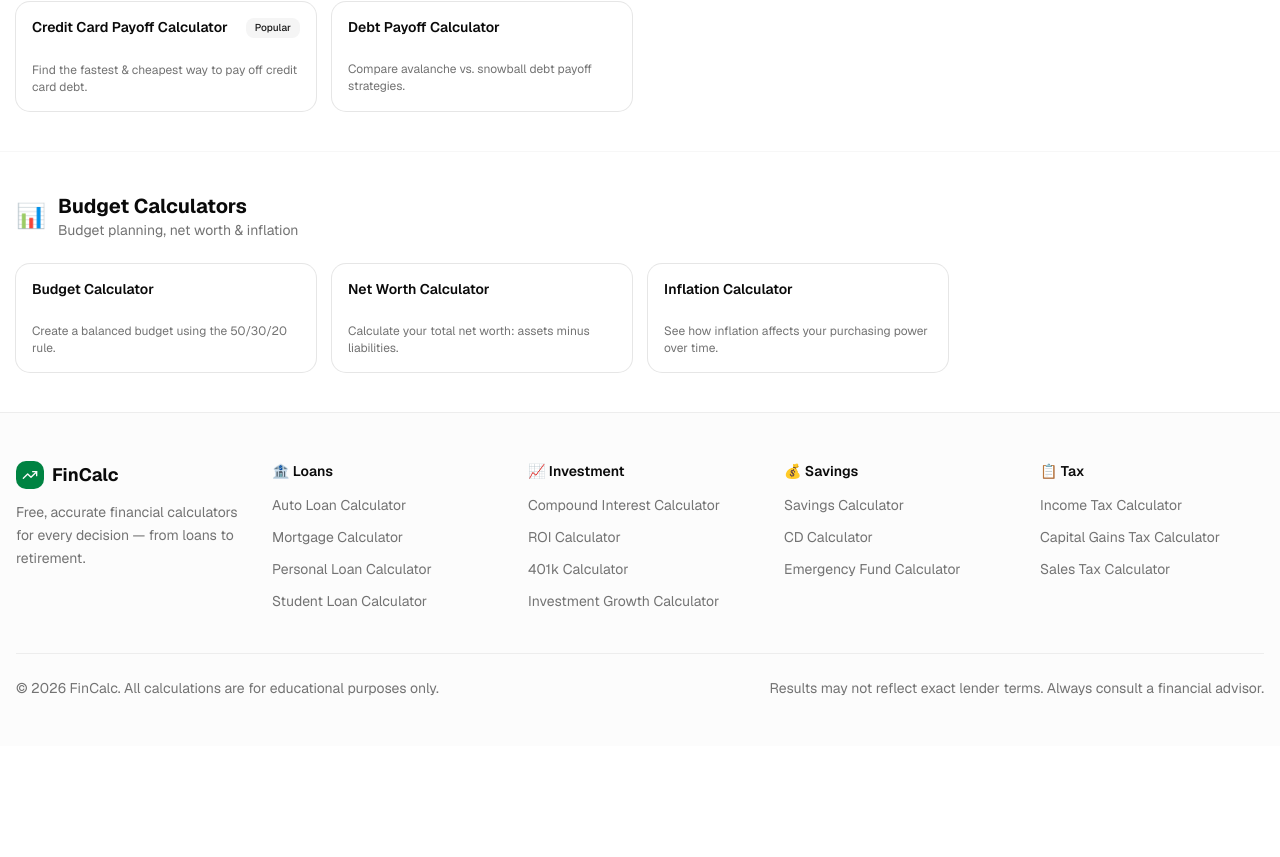
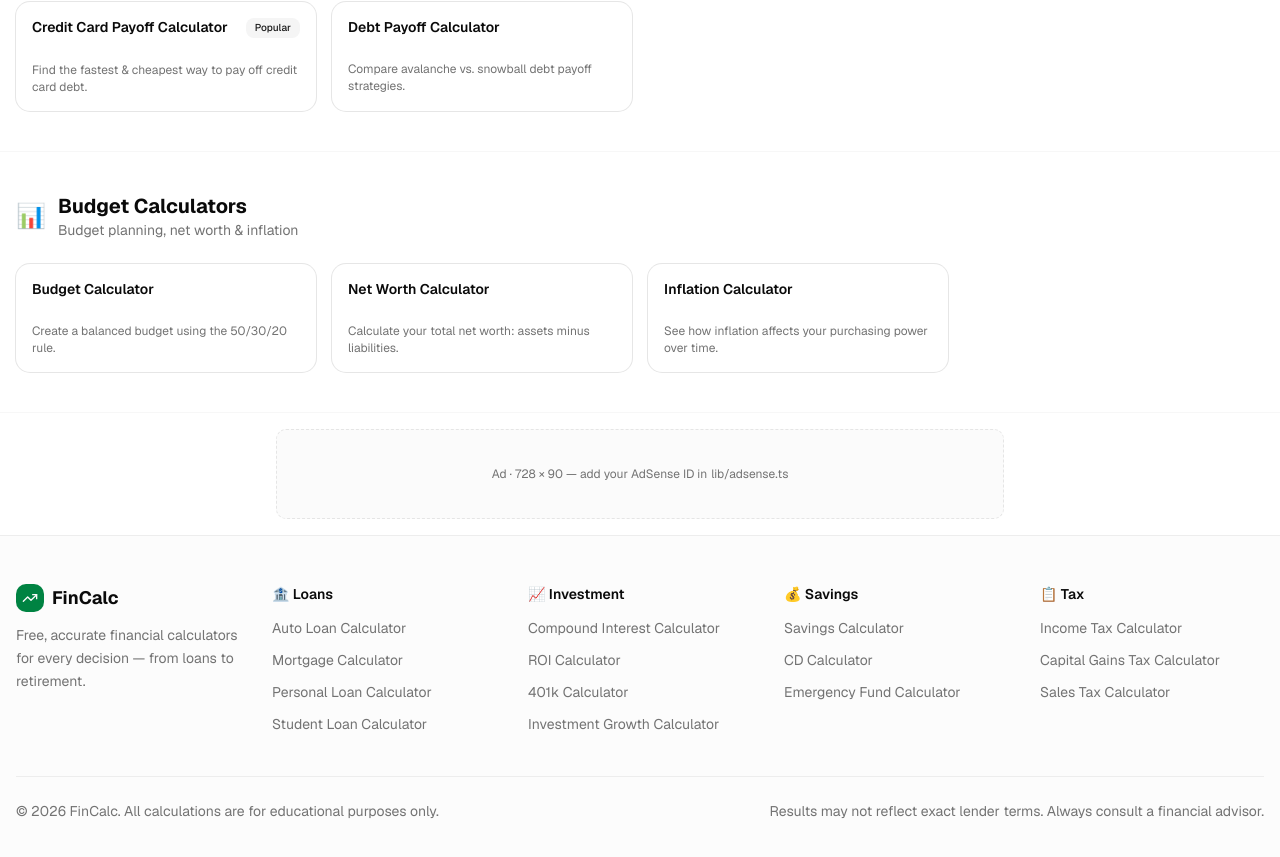
Before and after one commit to bomleuterio/financalc, a Next.js app: page / in a window 1280 px wide. Shown: the part 2556-3413 px from the top of the page. Before the commit the page ends 3302 px from the top, so only its background shows below. Built offline with nearby package versions, Linux system fonts and the light colour scheme.

Commit message:
Add leaderboard ad before footer on all pages

```diff
--- a/app/page.tsx
+++ b/app/page.tsx
@@ -153,6 +153,11 @@ export default function HomePage() {
         </section>
       ))}
 
+      {/* Ad — full-width strip before footer */}
+      <div className="border-t border-border/30 py-4 flex justify-center px-4">
+        <AdBanner format="leaderboard" />
+      </div>
+
       <Footer />
     </div>
   );
--- a/components/CalculatorLayout.tsx
+++ b/components/CalculatorLayout.tsx
@@ -48,6 +48,12 @@ export default function CalculatorLayout({ title, description, category, categor
           </div>
         </div>
       </main>
+
+      {/* Ad — full-width strip before footer */}
+      <div className="border-t border-border/30 py-4 flex justify-center px-4">
+        <AdBanner format="leaderboard" />
+      </div>
+
       <Footer />
     </div>
   );
```
